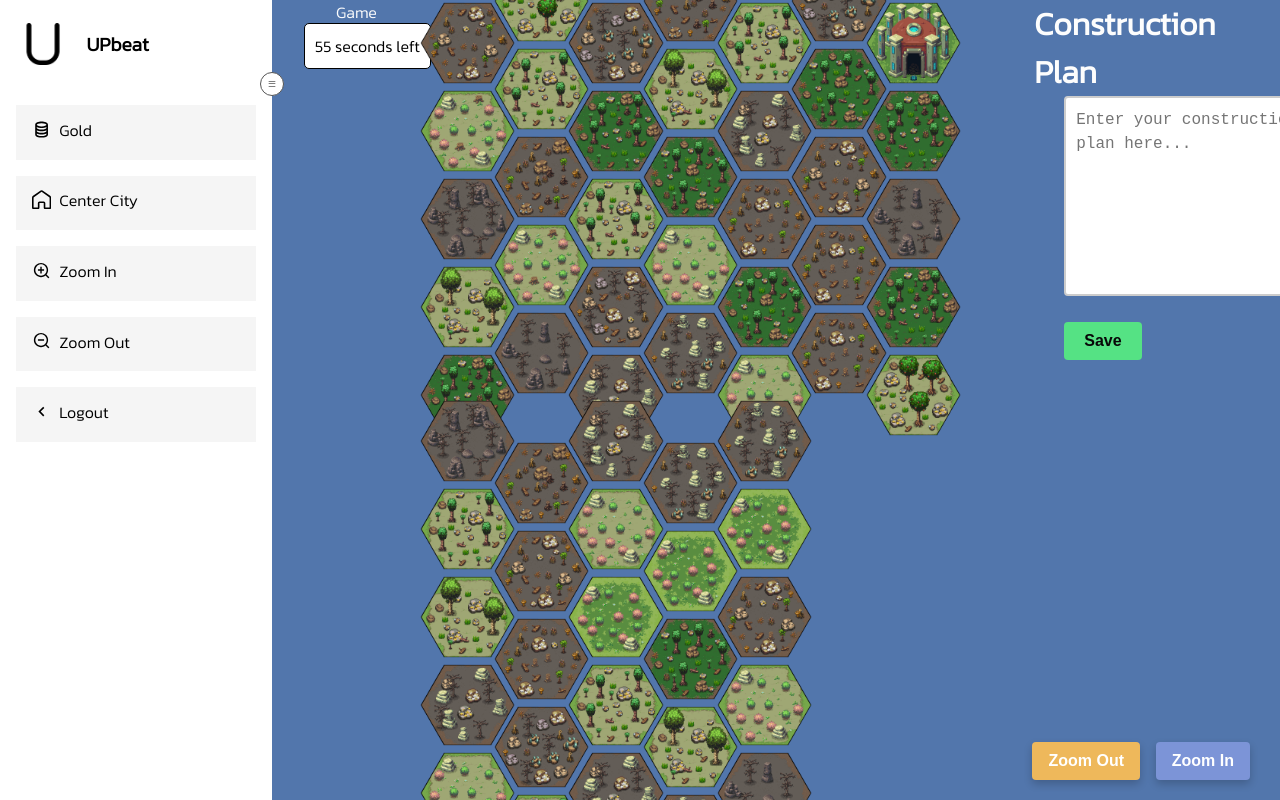
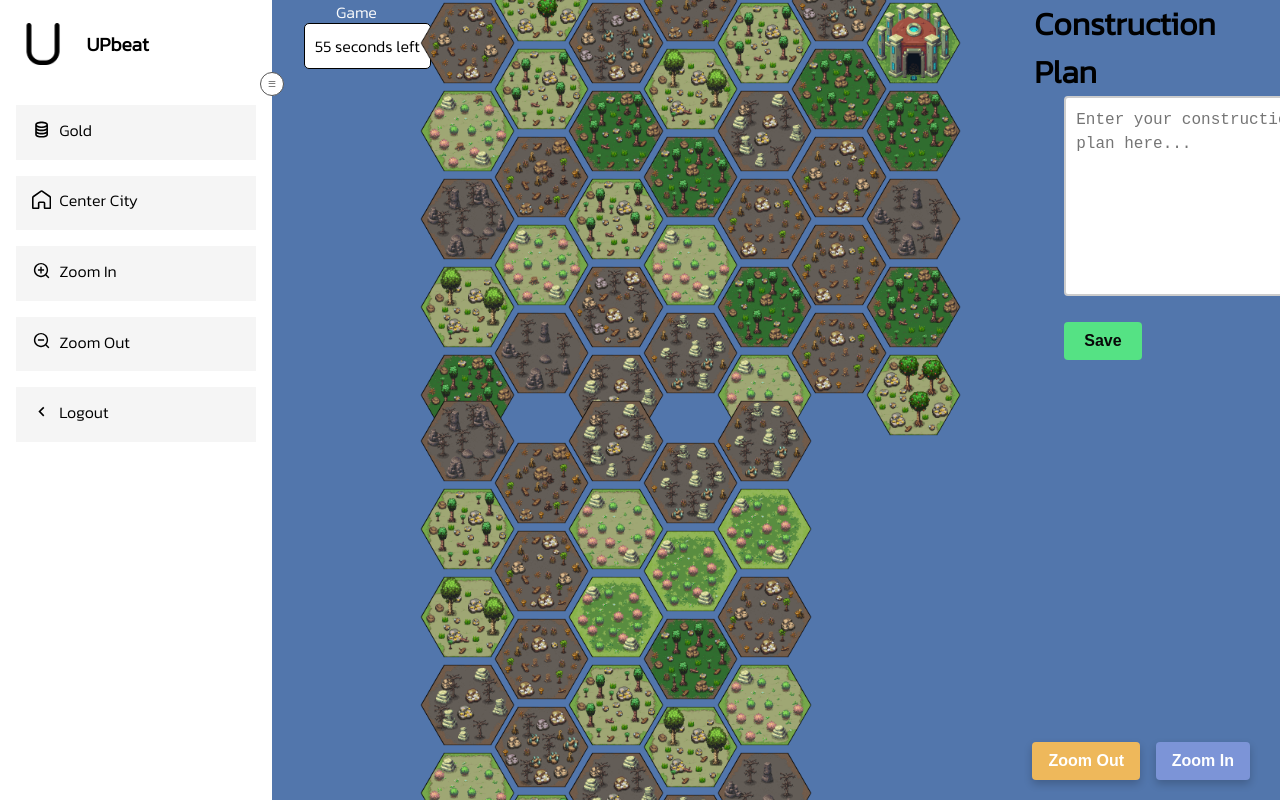
Before and after one commit to Kitanonsan/UPBEAT, a Next.js app in the folder front-end/game/: page /Game in a window 1280 px wide. Shown: the top 800 px of the page. Built offline with nearby package versions, Linux system fonts and the light colour scheme.

Commit message:
add alert Saved Constructionplan

```diff
--- a/front-end/game/src/components/Input.jsx
+++ b/front-end/game/src/components/Input.jsx
@@ -12,14 +12,16 @@ export default function InputPlan() {
     try {
       await axios.post("/api/write-file", { inputValue });
       console.log("Input saved!");
+      alert("Construction plan saved!");
     } catch (error) {
       console.error(error);
+      alert("Failed to save construction plan.");
     }
   };
 
   return (
     <div>
-      <h1>Construction Plan</h1>
+      <h1 style={{ color: "black" }}>Construction Plan</h1>
       <textarea
         value={inputValue}
         onChange={handleInputChange}
--- a/front-end/game/src/pages/ConstructionPlanPage.jsx
+++ b/front-end/game/src/pages/ConstructionPlanPage.jsx
@@ -10,8 +10,10 @@ export default function Start() {
     try {
       await axios.post("/api/write-file", { inputValue });
       console.log("Input saved!");
+      alert("Construction plan saved!");
     } catch (error) {
       console.error(error);
+      alert("Failed to save construction plan.");
     }
   };
 
@@ -31,7 +33,7 @@ export default function Start() {
           placeholder="Enter your construction plan here..."
           value={inputValue}
           onChange={handleInputChange}
-        />
+        ></textarea>
         <button
           className="Done_button_Con"
           style={{ position: "absolute", bottom: 5, right: 5 }}
```
